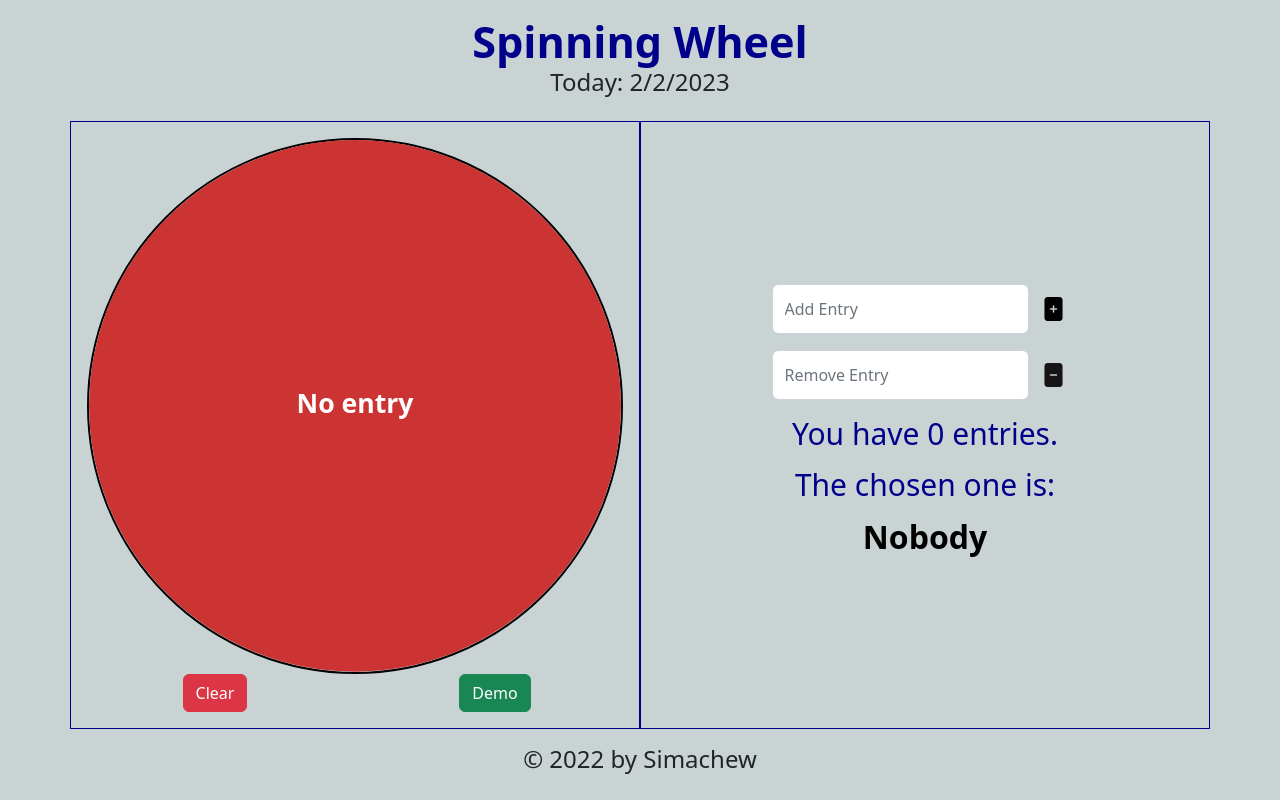
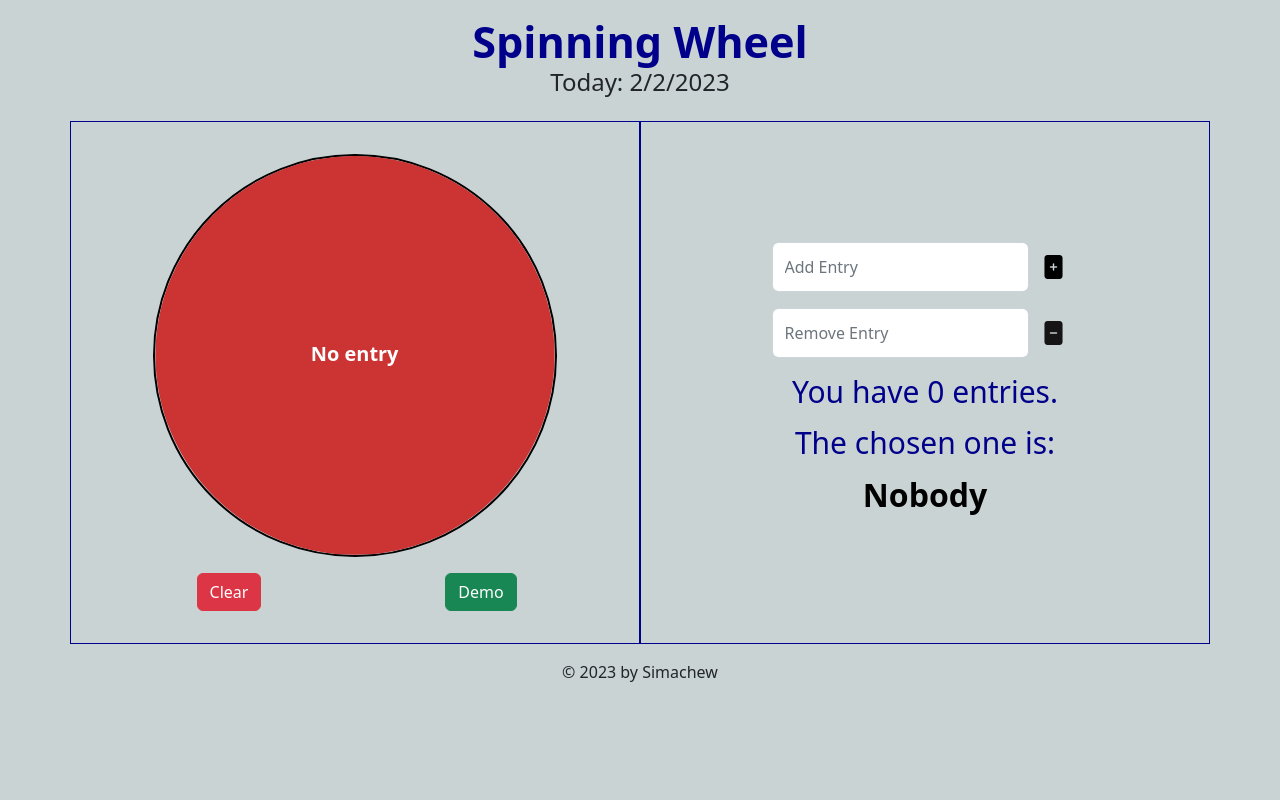
Before and after one commit to absima/selfWork_standUp, a plain HTML site: page index.html in a window 1280 px wide. Drawn offline with nearby package versions, Linux system fonts and the light colour scheme.

Commit message:
div size modif.

```diff
--- a/index.html
+++ b/index.html
@@ -43,7 +43,16 @@
           class="col-12 col-md-6 text-center align-middle"
           style="border: 1px solid #00008b; padding: 1rem"
         >
-          <div id="mainbox" class="mainbox">
+          <div
+          style="
+            display: flex;
+            justify-content: center;
+            align-items: center;
+            flex-direction: column;
+            padding: 1rem;
+
+          "
+          >
             <div id="box" class="box">
               <svg width="100%" height="100%" viewBox="0 0 100 100" class="svg">
                 <g
@@ -54,7 +63,16 @@
               </svg>
             </div>
 
-            <div class="row justify-content-center align-items-center">
+            <div
+            style="
+            display: flex;
+            align-items: center;
+            padding-top: 1rem;
+            justify-content: space-around;
+            width: 100%;
+
+            "
+            >
               <div class="col-6 erase">
                 <button id="erase" class="btn btn-danger" onclick="erase()">
                   Clear
@@ -165,7 +183,10 @@
           padding: 1rem;
         "
       >
-        <h4>© 2022 by Simachew</h4>
+        <!-- <h4>© 2022 by Simachew</h4> -->
+        <p id="cpyear" >
+          &copy;
+        </p>
       </div>
     </footer>
   </body>
--- a/index.js
+++ b/index.js
@@ -1,3 +1,4 @@
+
 let classArray = [];
 let picked = 'Nobody';
 const visited = [];
@@ -11,6 +12,7 @@ let svg = document.querySelector('svg');
 
 const date = new Date();
 document.getElementById('h3').innerText += ' ' + date.toLocaleDateString();
+document.getElementById('cpyear').innerText += ' ' + date.getFullYear() + ' by Simachew'
 
 let hsize = document.getElementById('size');
 
--- a/style.css
+++ b/style.css
@@ -14,8 +14,8 @@ body {
 }
 
 .box {
-  width: 100%;
-  height: 100%;
+  width: 80%;
+  height: 80%;
   position: relative;
   border-radius: 50%;
   border: 2px solid black;
```
